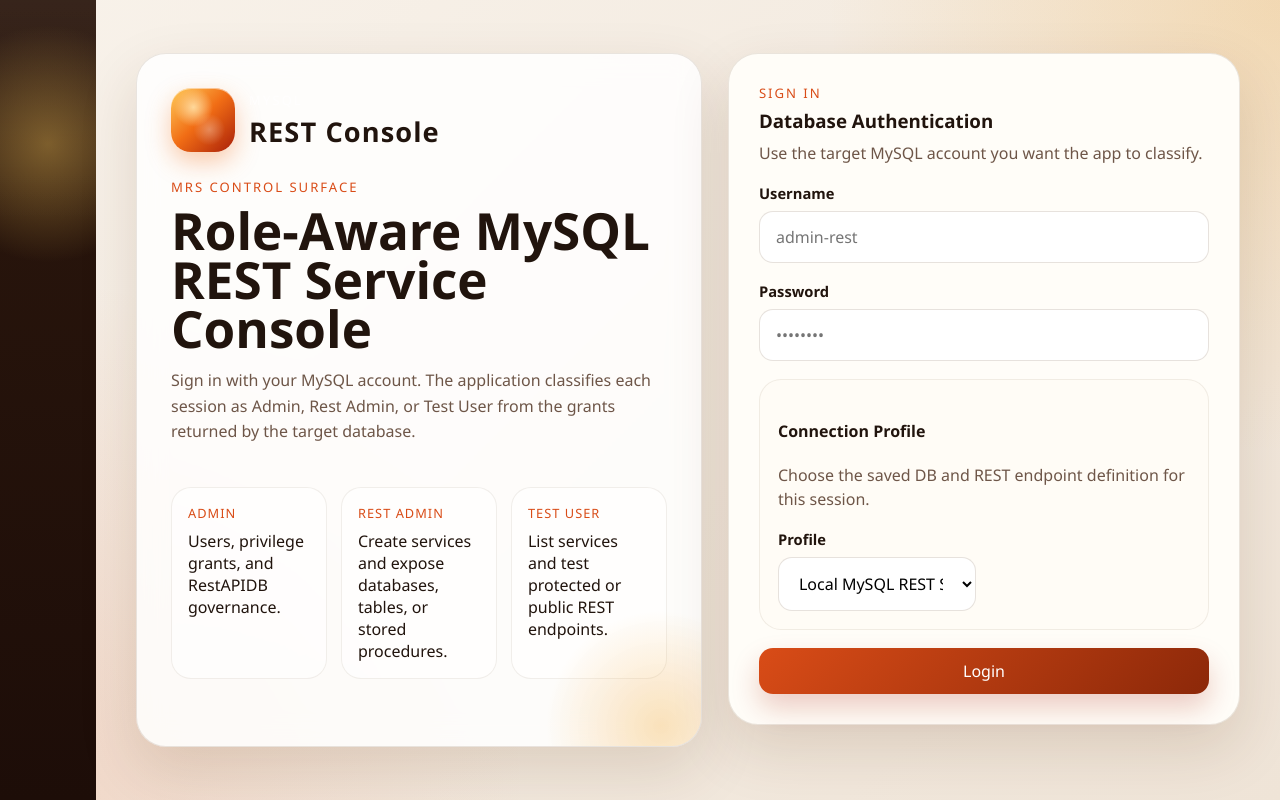
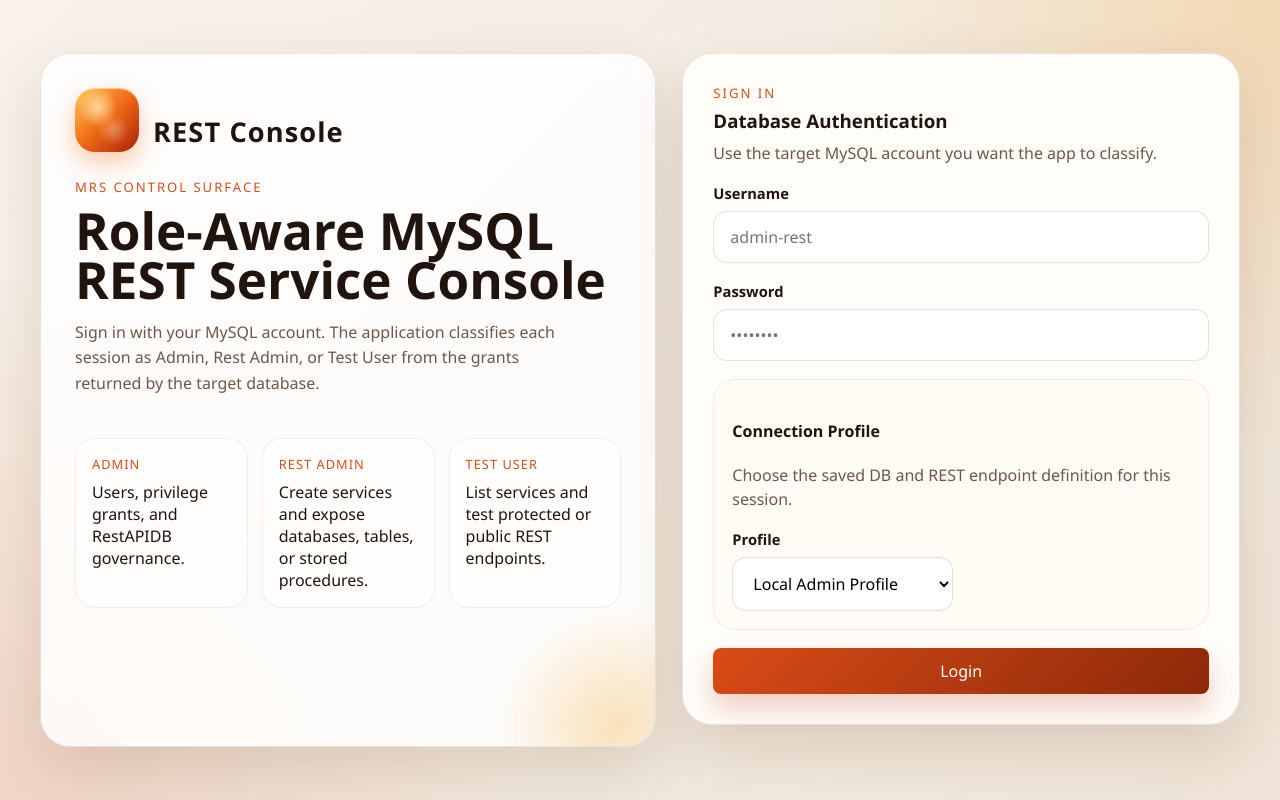
Before and after one commit to ivanxma/mysql-restconsole, a Flask app: page /login in a window 1280 px wide. Run offline with Flask 3, Linux system fonts and the light colour scheme.

Commit message:
Validate myapp layout and secured profile setup

```diff
--- a/modules/app_config.py
+++ b/modules/app_config.py
@@ -51,6 +51,9 @@ def get_runtime_config() -> AppConfig:
     if not profile:
         return CONFIG
 
+    if profile.get("mode") == "socket":
+        return CONFIG
+
     use_ssh_tunnel = bool(profile.get("use_ssh_tunnel"))
     runtime_host = "127.0.0.1" if use_ssh_tunnel else str(profile.get("db_host", CONFIG.host))
     runtime_port = int(profile.get("local_db_port", CONFIG.port) if use_ssh_tunnel else profile.get("db_port", CONFIG.port))
--- a/modules/catalog.py
+++ b/modules/catalog.py
@@ -9,10 +9,10 @@ ROLE_LABELS = {
 
 ROLE_MENUS = {
     "admin": [
-        {"slug": "config", "label": "Config"},
         {"slug": "user", "label": "User"},
         {"slug": "granting-privileges", "label": "Granting Privileges"},
         {"slug": "restapidb", "label": "RestAPIDB"},
+        {"slug": "config", "label": "Profiles"},
         {"slug": "update", "label": "Update"},
         {"slug": "show-grants", "label": "Show Grants"},
     ],
@@ -32,12 +32,13 @@ ROLE_MENUS = {
 
 PAGE_CONTENT = {
     "config": {
-        "title": "Config",
-        "summary": "Define the MySQL database endpoint, MySQL REST Service endpoint, and optional SSH tunnel profile used by logins.",
+        "title": "Profiles",
+        "summary": "Define MySQL database endpoints, MySQL REST Service endpoints, and optional SSH tunnel profiles.",
         "items": [
-            "Profiles contain infrastructure details only; user passwords are entered at login.",
+            "Profile management is available only through local-admin-profile.",
+            "Profiles contain non-secret infrastructure details only; user passwords are entered at login.",
             "The selected profile drives both DB metadata operations and REST endpoint testing.",
-            "SSH tunnel settings are used server-side and are not persisted in browser-visible session fields.",
+            "SSH private-key material stays server-side under profile_ssh_keys/ and is never rendered to the browser.",
         ],
     },
     "user": {
--- a/modules/page_routes.py
+++ b/modules/page_routes.py
@@ -7,7 +7,7 @@ from flask import Flask, flash, jsonify, redirect, render_template, request, ses
 
 from modules.catalog import OBJECT_PRIVILEGES, PAGE_CONTENT, USER_TABS, GRANT_TABS, RESTAPIDB_TABS
 from modules.app_config import active_login_profile, default_login_profile
-from modules.profile_store import get_profile, profile_names, update_profile
+from modules.profile_store import can_manage_profiles, get_profile, profile_names, update_profile
 from modules.update_service import poll_token_matches, read_update_status, start_update_job
 from modules.services import (
     classify_role,
@@ -380,6 +380,9 @@ def register_routes(app: Flask) -> None:
         user = current_user()
         if not user or user["role"] != "admin":
             return redirect(url_for("login"))
+        if not can_manage_profiles(session.get("connection_profile", {})):
+            flash("Profile management requires local-admin-profile.", "error")
+            return redirect(url_for("dashboard", slug=role_home(user["role"])))
 
         profile_name = request.form.get("profile_name", "").strip() or "default"
         try:
@@ -862,7 +865,7 @@ def register_routes(app: Flask) -> None:
                 stop_all_shared_tunnels()
             session["connection_profile"] = login_profile
             try:
-                if login_profile["use_ssh_tunnel"]:
+                if login_profile.get("use_ssh_tunnel"):
                     start_shared_tunnels()
                 ensure_login_tunnels()
                 grants = fetch_grants(username, password)
--- a/modules/profile_store.py
+++ b/modules/profile_store.py
@@ -7,6 +7,8 @@ from typing import Any
 
 
 PROFILE_FILE = Path(os.getenv("MRS_CONSOLE_PROFILE_FILE", "profiles.json"))
+LOCAL_ADMIN_PROFILE_NAME = os.getenv("LOCAL_MYSQL_PROFILE_NAME", "local-admin-profile")
+LOCAL_ADMIN_SOCKET = os.getenv("LOCAL_MYSQL_SOCKET", ".data/run/mysql.sock")
 
 
 DEFAULT_PROFILE = {
@@ -24,6 +26,17 @@ DEFAULT_PROFILE = {
     "ssh_jump_user": os.getenv("MRS_WEBAPP_SSH_JUMP_USER", "opc"),
 }
 
+LOCAL_ADMIN_PROFILE = {
+    "name": LOCAL_ADMIN_PROFILE_NAME,
+    "label": "Local Admin Profile",
+    "mode": "socket",
+    "socket": LOCAL_ADMIN_SOCKET,
+    "database": os.getenv("LOCAL_MYSQL_DATABASE", "mysql"),
+    "default_username": os.getenv("LOCAL_MYSQL_ADMIN_USER", "localadmin"),
+    "profile_management": True,
+    "force_password_change": True,
+}
+
 
 def _coerce_int(value: Any, default: int) -> int:
     try:
@@ -36,6 +49,20 @@ def _coerce_int(value: Any, default: int) -> int:
 
 
 def _normalize_profile(raw: dict[str, Any], fallback_name: str = "default") -> dict[str, Any]:
+    if str((raw or {}).get("mode", "")).strip() == "socket":
+        profile = dict(LOCAL_ADMIN_PROFILE)
+        profile.update(raw or {})
+        name = str(profile.get("name") or fallback_name).strip() or fallback_name
+        profile["name"] = name
+        profile["label"] = str(profile.get("label") or name).strip()
+        profile["mode"] = "socket"
+        profile["socket"] = str(profile.get("socket") or LOCAL_ADMIN_SOCKET).strip()
+        profile["database"] = str(profile.get("database") or "mysql").strip()
+        profile["default_username"] = str(profile.get("default_username") or "localadmin").strip()
+        profile["profile_management"] = bool(profile.get("profile_management"))
+        profile["force_password_change"] = bool(profile.get("force_password_change"))
+        return profile
+
     profile = dict(DEFAULT_PROFILE)
     profile.update(raw or {})
     name = str(profile.get("name") or fallback_name).strip() or fallback_name
@@ -56,18 +83,20 @@ def _normalize_profile(raw: dict[str, Any], fallback_name: str = "default") -> d
 
 def load_profiles() -> list[dict[str, Any]]:
     if not PROFILE_FILE.exists():
-        return [_normalize_profile(DEFAULT_PROFILE)]
+        return [_normalize_profile(LOCAL_ADMIN_PROFILE), _normalize_profile(DEFAULT_PROFILE)]
     try:
         payload = json.loads(PROFILE_FILE.read_text(encoding="utf-8"))
     except (OSError, json.JSONDecodeError):
-        return [_normalize_profile(DEFAULT_PROFILE)]
+        return [_normalize_profile(LOCAL_ADMIN_PROFILE), _normalize_profile(DEFAULT_PROFILE)]
     raw_profiles = payload.get("profiles", []) if isinstance(payload, dict) else []
     profiles = [
         _normalize_profile(item, fallback_name=f"profile-{index}")
         for index, item in enumerate(raw_profiles, start=1)
         if isinstance(item, dict)
     ]
-    return profiles or [_normalize_profile(DEFAULT_PROFILE)]
+    if not any(item.get("name") == LOCAL_ADMIN_PROFILE_NAME for item in profiles):
+        profiles.insert(0, _normalize_profile(LOCAL_ADMIN_PROFILE))
+    return profiles or [_normalize_profile(LOCAL_ADMIN_PROFILE), _normalize_profile(DEFAULT_PROFILE)]
 
 
 def save_profiles(profiles: list[dict[str, Any]]) -> None:
@@ -77,6 +106,15 @@ def save_profiles(profiles: list[dict[str, Any]]) -> None:
         PROFILE_FILE.chmod(0o600)
     except OSError:
         pass
+
+
+def can_manage_profiles(active_profile: dict[str, Any] | None) -> bool:
+    return bool(
+        active_profile
+        and active_profile.get("name") == LOCAL_ADMIN_PROFILE_NAME
+        and active_profile.get("mode") == "socket"
+        and active_profile.get("profile_management")
+    )
 
 
 def profile_names() -> list[dict[str, str]]:
--- a/modules/session_store.py
+++ b/modules/session_store.py
@@ -9,7 +9,10 @@ from modules.catalog import GRANT_TABS, RESTAPIDB_TABS, ROLE_LABELS, ROLE_MENUS,
 
 
 def role_menu(role: str) -> list[dict[str, str]]:
-    return ROLE_MENUS.get(role, [])
+    menu = ROLE_MENUS.get(role, [])
+    if session.get("connection_profile", {}).get("profile_management"):
+        return menu
+    return [item for item in menu if item["slug"] != "config"]
 
 
 def admin_subtabs(slug: str) -> list[dict[str, str]]:
--- a/static/styles.css
+++ b/static/styles.css
@@ -29,12 +29,11 @@ body {
 
 .app-shell {
   min-height: 100vh;
-  display: grid;
-  grid-template-columns: minmax(84px, 280px) minmax(0, 1fr);
 }
 
 .app-shell-login {
-  grid-template-columns: 96px minmax(0, 1fr);
+  display: grid;
+  place-items: center;
 }
 
 .sidebar {
@@ -144,6 +147,8 @@ body {
 .main-panel {
   padding: 28px;
   min-width: 0;
+  max-width: 1440px;
+  margin: 0 auto;
 }
 
 .main-panel-login {
@@ -200,7 +211,7 @@ body {
 .ghost-button,
 .primary-button {
   border: none;
-  border-radius: 14px;
+  border-radius: 8px;
   padding: 12px 18px;
   font: inherit;
   cursor: pointer;
--- a/templates/base.html
+++ b/templates/base.html
@@ -8,40 +8,15 @@
 </head>
 <body>
   <div class="app-shell {% if not current_user %}app-shell-login{% endif %}">
-    <aside class="sidebar {% if not current_user %}sidebar-empty{% endif %}">
-      {% if current_user %}
-      <div class="brand-mark">
-        <div class="brand-orb"></div>
-        <div>
-          <p class="brand-kicker">MySQL</p>
-          <h1>REST Console</h1>
-        </div>
-      </div>
-      <nav class="menu">
-        {% for item in current_menu %}
-        <a
-          class="menu-link {% if active_slug == item.slug %}is-active{% endif %}"
-          href="{{ url_for('dashboard', slug=item.slug) }}"
-        >
-          {{ item.label }}
-        </a>
-        {% endfor %}
-      </nav>
-      <div class="sidebar-foot">
-        <p class="role-chip">{{ current_role_label }}</p>
-        <p class="user-name">{{ current_user.username }}</p>
-      </div>
-      {% else %}
-      <div class="sidebar-blank"></div>
-      {% endif %}
-    </aside>
-
     <main class="main-panel {% if not current_user %}main-panel-login{% endif %}">
       {% if current_user %}
       <header class="topbar">
-        <div>
-          <p class="topbar-label">MySQL REST Console</p>
-          <h2>{{ page.title }}</h2>
+        <div class="topbar-brand">
+          <div class="brand-orb"></div>
+          <div>
+            <p class="topbar-label">MySQL REST Console</p>
+            <h2>{{ page.title }}</h2>
+          </div>
         </div>
         <div class="topbar-actions">
           <div class="avatar">{{ initials }}</div>
@@ -50,6 +25,11 @@
           </form>
         </div>
       </header>
+      <nav class="menu">
+        {% for item in current_menu %}
+        <a class="menu-link {% if active_slug == item.slug %}is-active{% endif %}" href="{{ url_for('dashboard', slug=item.slug) }}">{{ item.label }}</a>
+        {% endfor %}
+      </nav>
       {% endif %}
 
       {% if current_user %}
```
Also changed, not shown: other parts of static/styles.css (+20 -10 lines), modules/mysql_service.py (+13 -0 lines), profiles.example.json (+10 -0 lines), README.md, 2 other files.
